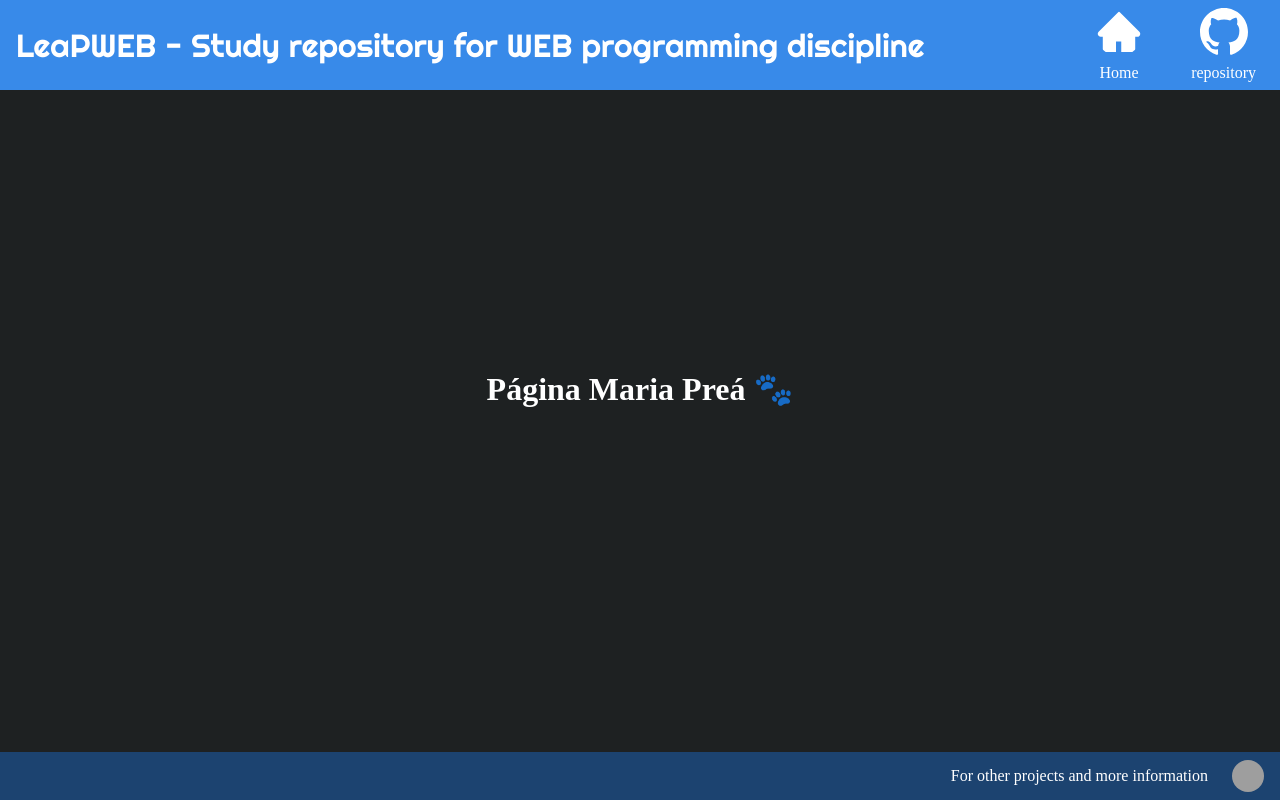
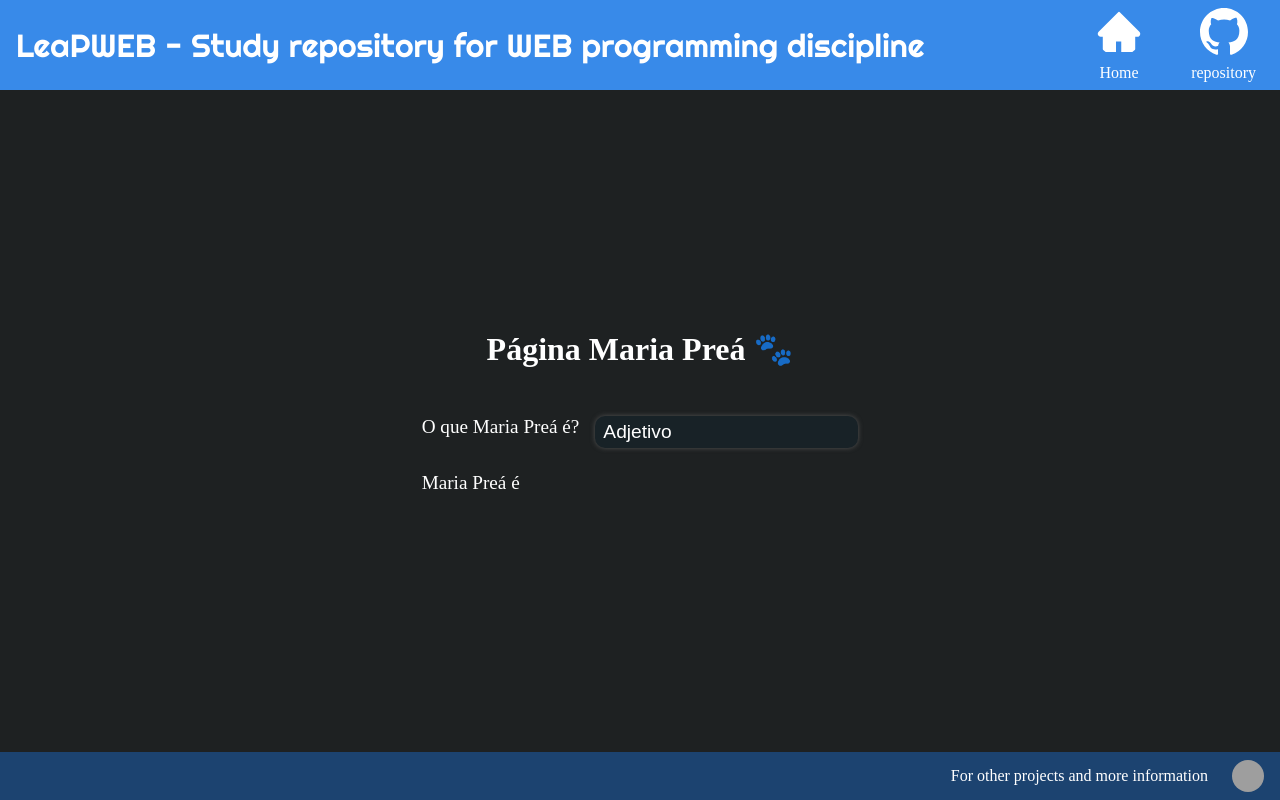
Before and after one commit to ZauJulio/LeaPWEB, a Next.js app in the folder ex01/: page /maria in a window 1280 px wide. Built offline with nearby package versions, Linux system fonts and the light colour scheme; grey boxes are pictures that could not be loaded.

Commit message:
component Maria Preá completed

```diff
--- a/ex01/components/MariaPrea.js
+++ b/ex01/components/MariaPrea.js
@@ -1,3 +1,5 @@
-export function MariaPrea(adjetivo) {
-  return <p>Maria Preá é {adjetivo}</p>;
+import React from "react";
+
+export function MariaPrea(props) {
+  return <p>Maria Preá é {props.adjetivo}</p>;
 }
--- a/ex01/pages/maria.js
+++ b/ex01/pages/maria.js
@@ -1,12 +1,19 @@
-import styles from "../styles/pages/MariaPrea.module.scss";
+import styles from "../styles/pages/Maria.module.scss";
 import Head from "next/head";
 import { AiFillHome } from "react-icons/ai";
 import Link from "next/link";
-import { Footer } from '../components/Footer';
-import { RepositoryLink } from '../components/RepositoryLink';
-import { MariaPrea } from '../components/MariaPrea';
+import { Footer } from "../components/Footer";
+import { RepositoryLink } from "../components/RepositoryLink";
+import { MariaPrea } from "../components/MariaPrea";
+import { useState } from "react";
 
 export default function Home() {
+  const [adjective, setAdjective] = useState(" ");
+
+  function handleChange(event) {
+    setAdjective(event.target.value);
+  }
+
   return (
     <div className={styles.container}>
       <Head>
@@ -22,15 +29,27 @@ export default function Home() {
               <a>Home</a>
             </div>
           </Link>
-          <RepositoryLink/>
+          <RepositoryLink />
         </div>
       </header>
 
       <main>
         <h1>Página Maria Preá 🐾</h1>
+        <div>
+          <div>
+            <label for="changeAdj">O que Maria Preá é?</label>
+            <input
+              type="text"
+              id="changeAdj"
+              placeholder="Adjetivo"
+              onChange={handleChange}
+            />
+          </div>
+          <MariaPrea adjetivo={adjective} />
+        </div>
       </main>
 
-      <Footer/>
+      <Footer />
     </div>
   );
 }
--- a/ex01/styles/globals.scss
+++ b/ex01/styles/globals.scss
@@ -8,11 +8,10 @@
 
 :root {
   --background: #1e2122;
-  --white: #181a1b;
   --header: #388ae9;
   --footer: #1c4370;
   --text: #fff;
-  --text-highlight: #b3b9ff;
+  --input: #182227;
   --title: #6e7d99;
 }
 
@@ -47,3 +46,7 @@ a {
   color: inherit;
   text-decoration: none;
 }
+
+p {
+  font-size: 1.2rem;
+}
--- a/ex01/styles/pages/MariaPrea.module.scss
+++ b/ex01/styles/pages/Maria.module.scss
@@ -50,11 +50,58 @@
     position: relative;
 
     display: flex;
-    flex-direction: row;
+    flex-direction: column;
 
+    align-items: center;
     justify-content: center;
-    align-items: center;
 
-    top: 35vh;
+    top: 30vh;
+
+    h1 {
+      padding-bottom: 3rem;
+    }
+
+    > div {
+      display: flex;
+      flex-direction: column;
+
+      align-items: flex-start;
+      justify-content: center;
+
+      > div {
+        display: flex;
+        flex-direction: row;
+        font-size: 1.2rem;
+
+        padding-bottom: 1.5rem;
+
+        > label {
+          padding-right: 1rem;
+        }
+
+        > input {
+          background: var(--input);
+
+          border: 0;
+          box-shadow: 0 0 5px rgb(83, 83, 83);
+          border-radius: 10px;
+
+          color: white;
+          font-size: 1.2rem;
+
+          height: 2rem;
+          padding: 0.5rem;
+
+          &::placeholder {
+            color: white;
+          }
+
+          &:focus {
+            outline: none !important;
+            border: 1px solid rgb(48, 103, 175);
+          }
+        }
+      }
+    }
   }
 }
```
